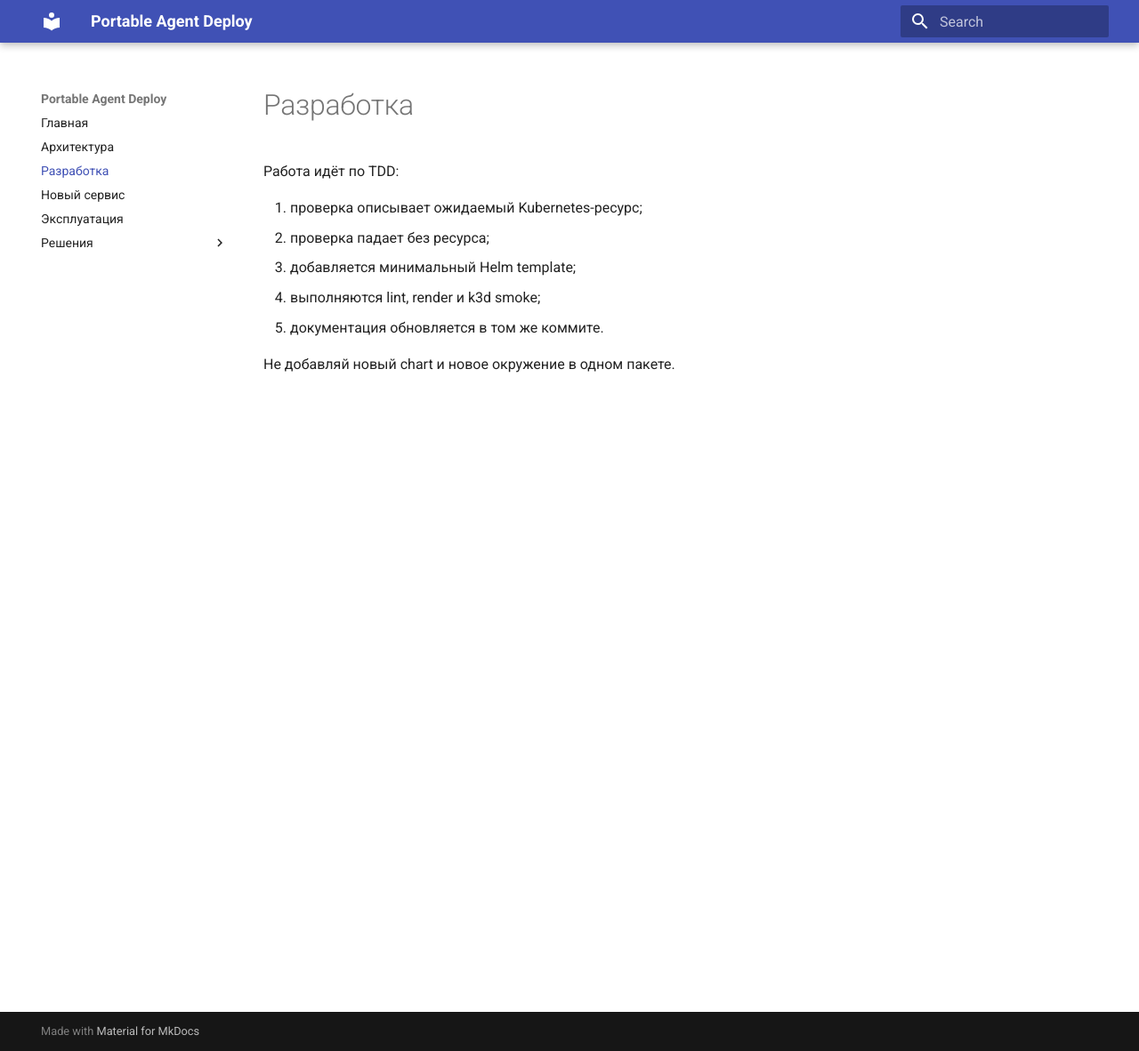
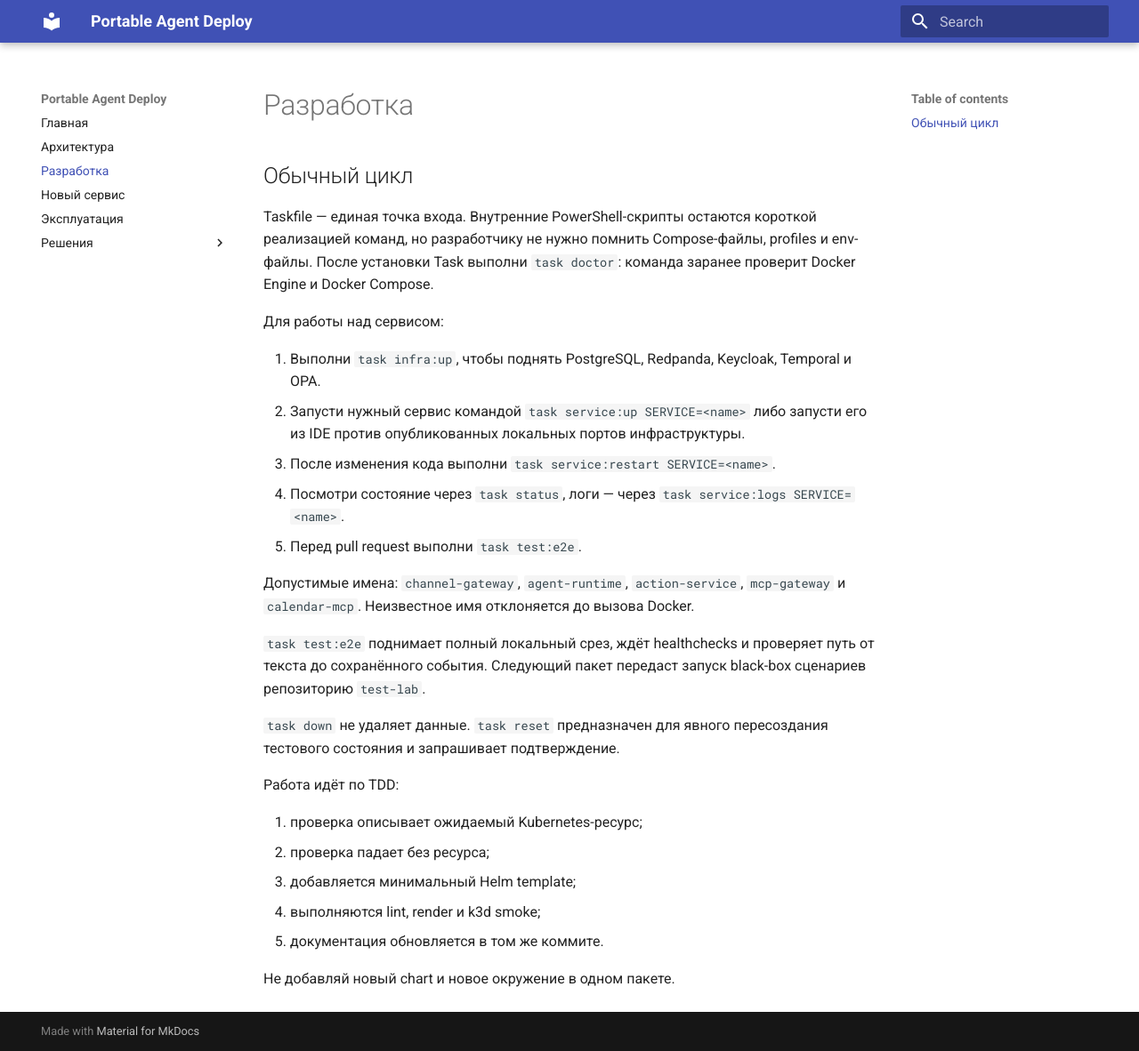
Before and after one commit to portable-agent/deploy, an MkDocs documentation site: the page built from docs/development.md, in a window 1280 px wide and 1182 px high. Shown: the whole window at 89% size. Built offline with MkDocs 1.6.1 and Material for MkDocs 9.7.7, drawn with Linux system fonts in a browser that asks for light colours.

Commit message:
feat: единые команды локальной разработки (#10)

```diff
--- a/docs/development.md
+++ b/docs/development.md
@@ -1,4 +1,28 @@
 # Разработка
+
+## Обычный цикл
+
+Taskfile — единая точка входа. Внутренние PowerShell-скрипты остаются короткой реализацией команд,
+но разработчику не нужно помнить Compose-файлы, profiles и env-файлы.
+После установки Task выполни `task doctor`: команда заранее проверит Docker Engine и Docker Compose.
+
+Для работы над сервисом:
+
+1. Выполни `task infra:up`, чтобы поднять PostgreSQL, Redpanda, Keycloak, Temporal и OPA.
+2. Запусти нужный сервис командой `task service:up SERVICE=<name>` либо запусти его из IDE против
+   опубликованных локальных портов инфраструктуры.
+3. После изменения кода выполни `task service:restart SERVICE=<name>`.
+4. Посмотри состояние через `task status`, логи — через `task service:logs SERVICE=<name>`.
+5. Перед pull request выполни `task test:e2e`.
+
+Допустимые имена: `channel-gateway`, `agent-runtime`, `action-service`, `mcp-gateway` и
+`calendar-mcp`. Неизвестное имя отклоняется до вызова Docker.
+
+`task test:e2e` поднимает полный локальный срез, ждёт healthchecks и проверяет путь от текста до
+сохранённого события. Следующий пакет передаст запуск black-box сценариев репозиторию `test-lab`.
+
+`task down` не удаляет данные. `task reset` предназначен для явного пересоздания тестового состояния
+и запрашивает подтверждение.
 
 Работа идёт по TDD:
 
--- a/mkdocs.yml
+++ b/mkdocs.yml
@@ -13,3 +13,4 @@ nav:
   - Решения:
       - Отдельный deploy-репозиторий: decisions/0001-deploy-repository.md
       - Платформа разработки: decisions/0002-developer-platform.md
+      - Единые команды разработчика: decisions/0003-taskfile-workflow.md
```
Also changed, not shown: AGENTS.md (+2 -3 lines), README.md (+31 -6 lines), Taskfile.yml (added, +91 -0 lines), docs/decisions/0003-taskfile-workflow.md (added, +31 -0 lines), docs/runbook.md (+3 -3 lines), 6 other files.
